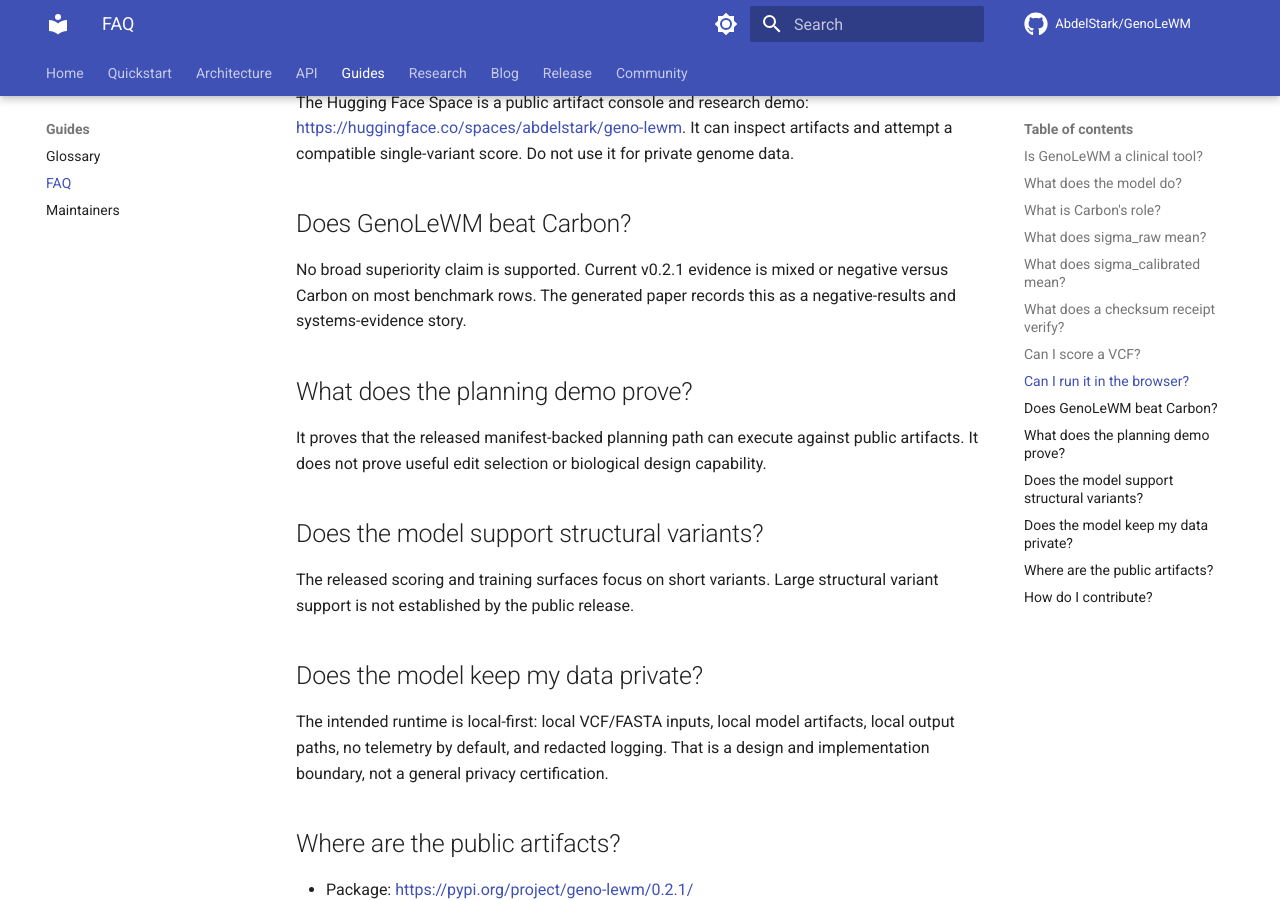
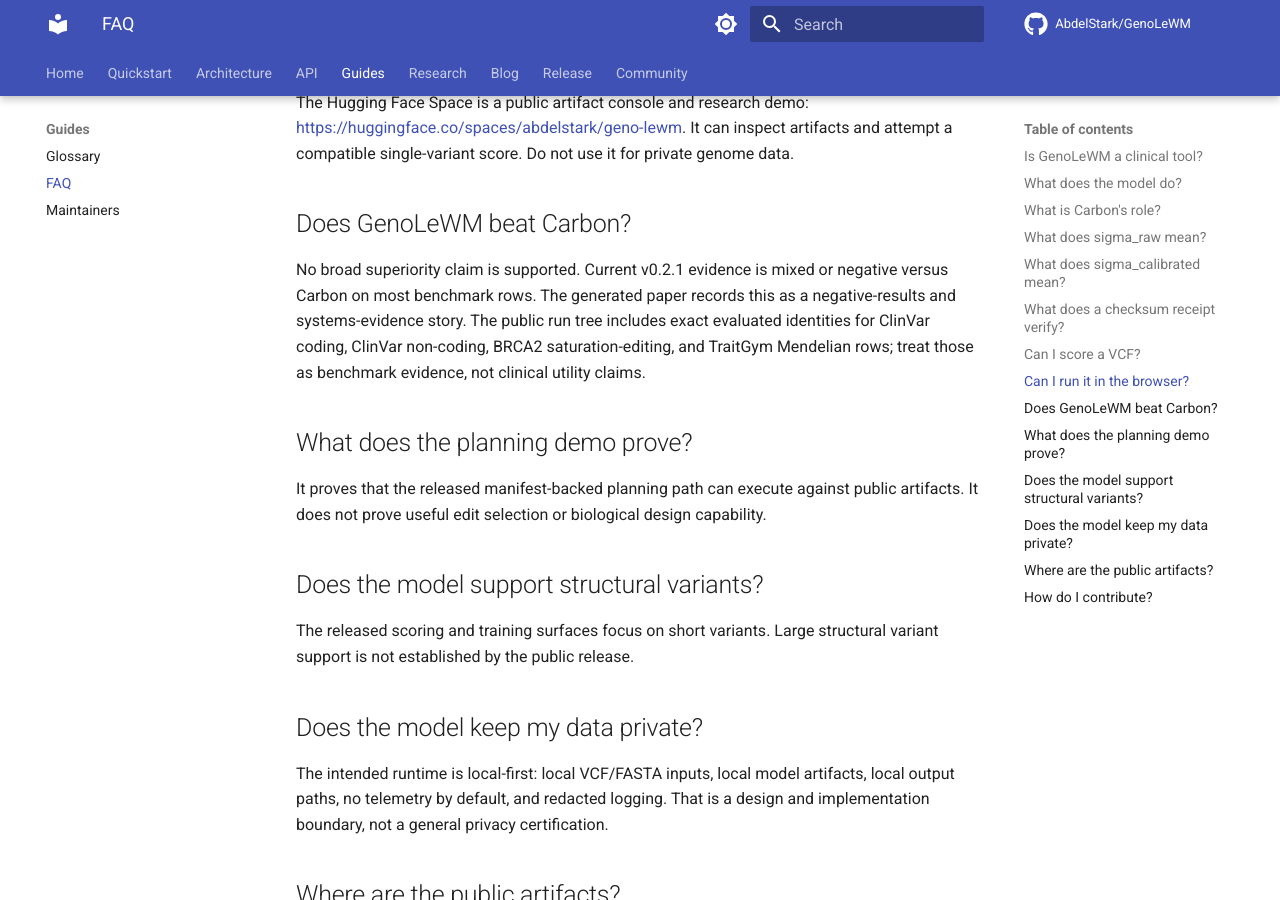
Before and after one commit to AbdelStark/GenoLeWM, an MkDocs documentation site: the page built from docs/faq.md, in a window 1280 px wide and 900 px high, scrolled down 1473 px. Built offline with MkDocs 1.6.1 and Material for MkDocs 9.7.7, drawn with Linux system fonts in a browser that asks for light colours; comment, search, counter and statistics services are not loaded; the version menu is left out.

Commit message:
docs: update FAQ release evidence
(cherry picked from commit 4fd252086feb345d91b13c16a299731cf736ceea)

```diff
--- a/docs/faq.md
+++ b/docs/faq.md
@@ -67,6 +67,10 @@ for private genome data.
 No broad superiority claim is supported. Current v0.2.1 evidence is
 mixed or negative versus Carbon on most benchmark rows. The generated
 paper records this as a negative-results and systems-evidence story.
+The public run tree includes exact evaluated identities for ClinVar
+coding, ClinVar non-coding, BRCA2 saturation-editing, and TraitGym
+Mendelian rows; treat those as benchmark evidence, not clinical utility
+claims.
 
 ## What does the planning demo prove?
 
```
